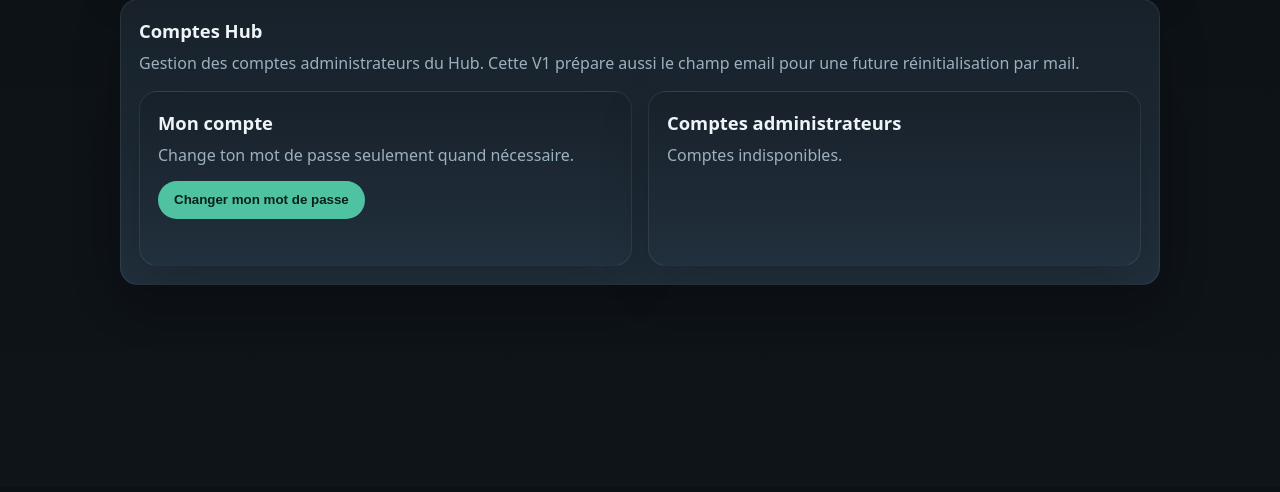
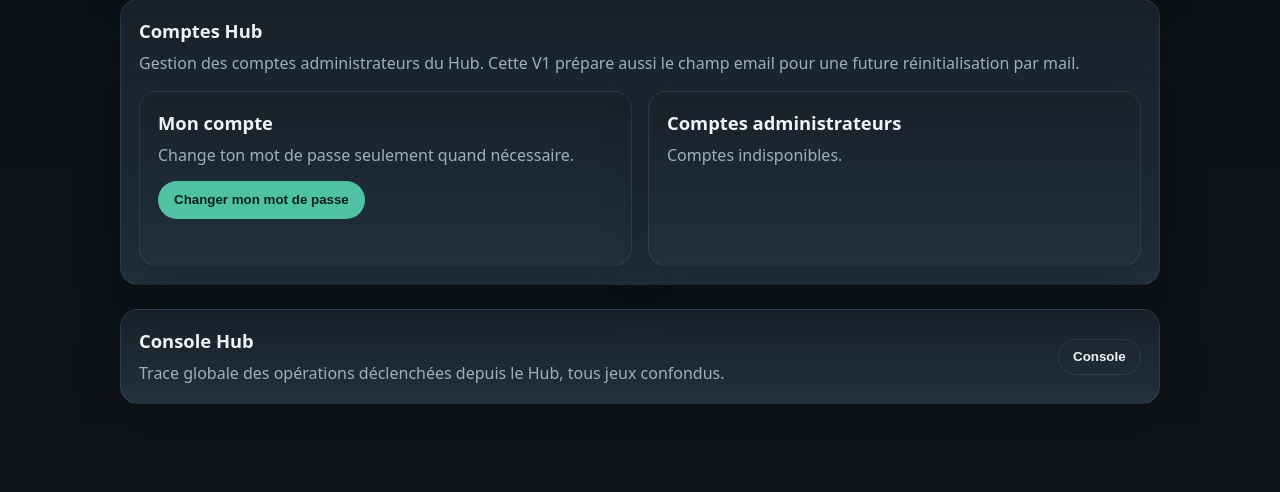
Before and after one commit to Bakatora000/game_commander, a Flask app: template runtime_hub/templates/app.html in a window 1280 px wide. Shown: the part 313-805 px from the top of the page. Before the commit the page ends 598 px from the top, so only its background shows below. Run offline with Flask 3, Linux system fonts and the light colour scheme; the template is opened without the code that fills it, so the values that code supplies are empty.

Commit message:
Use a global hub action console

```diff
--- a/runtime_hub/app.py
+++ b/runtime_hub/app.py
@@ -88,11 +88,11 @@ def api_instances():
     return jsonify(host.get_hub_payload())
 
 
-@app.route(f"{PREFIX}/api/instances/<instance_name>/console")
+@app.route(f"{PREFIX}/api/console")
 @auth.require_auth
 @auth.require_perm("view_hub")
-def api_instance_console(instance_name):
-    return jsonify({"lines": host.get_instance_console(instance_name)})
+def api_console():
+    return jsonify({"lines": host.get_global_console()})
 
 
 @app.route(f"{PREFIX}/api/accounts")
--- a/runtime_hub/templates/app.html
+++ b/runtime_hub/templates/app.html
@@ -274,6 +274,19 @@
     </section>
 
     <section class="grid" id="cards"></section>
+
+    <section class="accounts-panel">
+      <div class="monitor-head">
+        <div>
+          <h2 class="section-title">Console Hub</h2>
+          <p class="section-subtitle">Trace globale des opérations déclenchées depuis le Hub, tous jeux confondus.</p>
+        </div>
+        <button class="monitor-toggle" type="button" id="btnToggleGlobalConsole">Console</button>
+      </div>
+      <div class="console-panel" id="globalConsolePanel" hidden>
+        <pre class="console-output" id="globalConsoleOutput">Chargement…</pre>
+      </div>
+    </section>
   </main>
   <script>
     const STATE_LABELS = { 0: 'Hors ligne', 10: 'Démarrage', 20: 'En ligne', 30: 'Arrêt', 40: 'Busy' };
@@ -339,15 +352,6 @@
               data-label="Désinstaller"
               data-confirm="Désinstaller complètement ${inst.name} ?"
             >Désinstaller</button>
-            <button
-              class="secondary-btn is-compact"
-              type="button"
-              data-action="toggle-console"
-              data-instance="${inst.name}"
-            >Console</button>
-          </div>
-          <div class="console-panel" id="console-panel-${inst.name}" hidden>
-            <pre class="console-output" id="console-output-${inst.name}">Chargement…</pre>
           </div>
           <div class="action-feedback" id="feedback-instance-${inst.name}"></div>
         </article>
@@ -405,30 +409,20 @@
           }
         });
       });
-      cardsEl.querySelectorAll('[data-action="toggle-console"]').forEach((button) => {
-        button.addEventListener('click', async () => {
-          const instance = button.dataset.instance;
-          const panel = document.getElementById(`console-panel-${instance}`);
-          const output = document.getElementById(`console-output-${instance}`);
-          const willShow = panel.hasAttribute('hidden');
-          if (!willShow) {
-            panel.setAttribute('hidden', '');
-            return;
     }
-          panel.removeAttribute('hidden');
+    async function loadGlobalConsole() {
+      const output = document.getElementById('globalConsoleOutput');
       output.textContent = 'Chargement…';
       try {
-            const response = await fetch(`{{ prefix }}/api/instances/${encodeURIComponent(instance)}/console`, {
+        const response = await fetch(`{{ prefix }}/api/console`, {
           credentials: 'same-origin',
         });
         const data = await response.json().catch(() => ({}));
         const lines = Array.isArray(data.lines) ? data.lines : [];
-            output.textContent = lines.length ? lines.join('\n') : 'Aucune trace pour cette instance.';
+        output.textContent = lines.length ? lines.join('\n') : 'Aucune trace Hub pour le moment.';
       } catch (_err) {
-            output.textContent = 'Impossible de charger la console.';
+        output.textContent = 'Impossible de charger la console du Hub.';
       }
-        });
-      });
     }
     function setFeedback(id, message, ok = false) {
       const el = document.getElementById(id);
@@ -558,6 +552,15 @@
       panel.hidden = !hidden;
       document.getElementById('btnToggleChangePassword').textContent = hidden ? 'Masquer' : 'Changer mon mot de passe';
     });
+    document.getElementById('btnToggleGlobalConsole').addEventListener('click', async () => {
+      const panel = document.getElementById('globalConsolePanel');
+      const hidden = panel.hidden;
+      panel.hidden = !hidden;
+      document.getElementById('btnToggleGlobalConsole').textContent = hidden ? 'Masquer' : 'Console';
+      if (hidden) {
+        await loadGlobalConsole();
+      }
+    });
     async function load() {
       const [instancesResponse] = await Promise.all([
         fetch('{{ prefix }}/api/instances', { credentials: 'same-origin' }),
--- a/tools/test_tools.py
+++ b/tools/test_tools.py
@@ -1302,7 +1302,7 @@ class HubHostTests(unittest.TestCase):
             self.assertEqual(payload["monitor"]["status"], "Stable")
             self.assertEqual(payload["instances"][0]["cpu_monitor"]["instance"]["affinity"], "4 5")
 
-    def test_instance_console_reads_last_lines(self):
+    def test_global_console_reads_last_lines(self):
         with tempfile.TemporaryDirectory() as d:
             root = Path(d)
             manifest_path = root / "manifest.json"
@@ -1310,9 +1310,9 @@ class HubHostTests(unittest.TestCase):
             app = self._make_app(root, manifest_path)
             log_dir = root / "action-logs"
             log_dir.mkdir()
-            (log_dir / "valheim2.log").write_text("line1\nline2\nline3\n", encoding="utf-8")
+            (log_dir / "hub-actions.log").write_text("line1\nline2\nline3\n", encoding="utf-8")
             with app.app_context():
-                lines = hub_host.get_instance_console("valheim2", max_lines=2)
+                lines = hub_host.get_global_console(max_lines=2)
             self.assertEqual(lines, ["line2", "line3"])
 
 
```
Also changed, not shown: runtime_hub/core/host.py (+6 -7 lines). Lines whose indentation alone changed are shown as unchanged.
